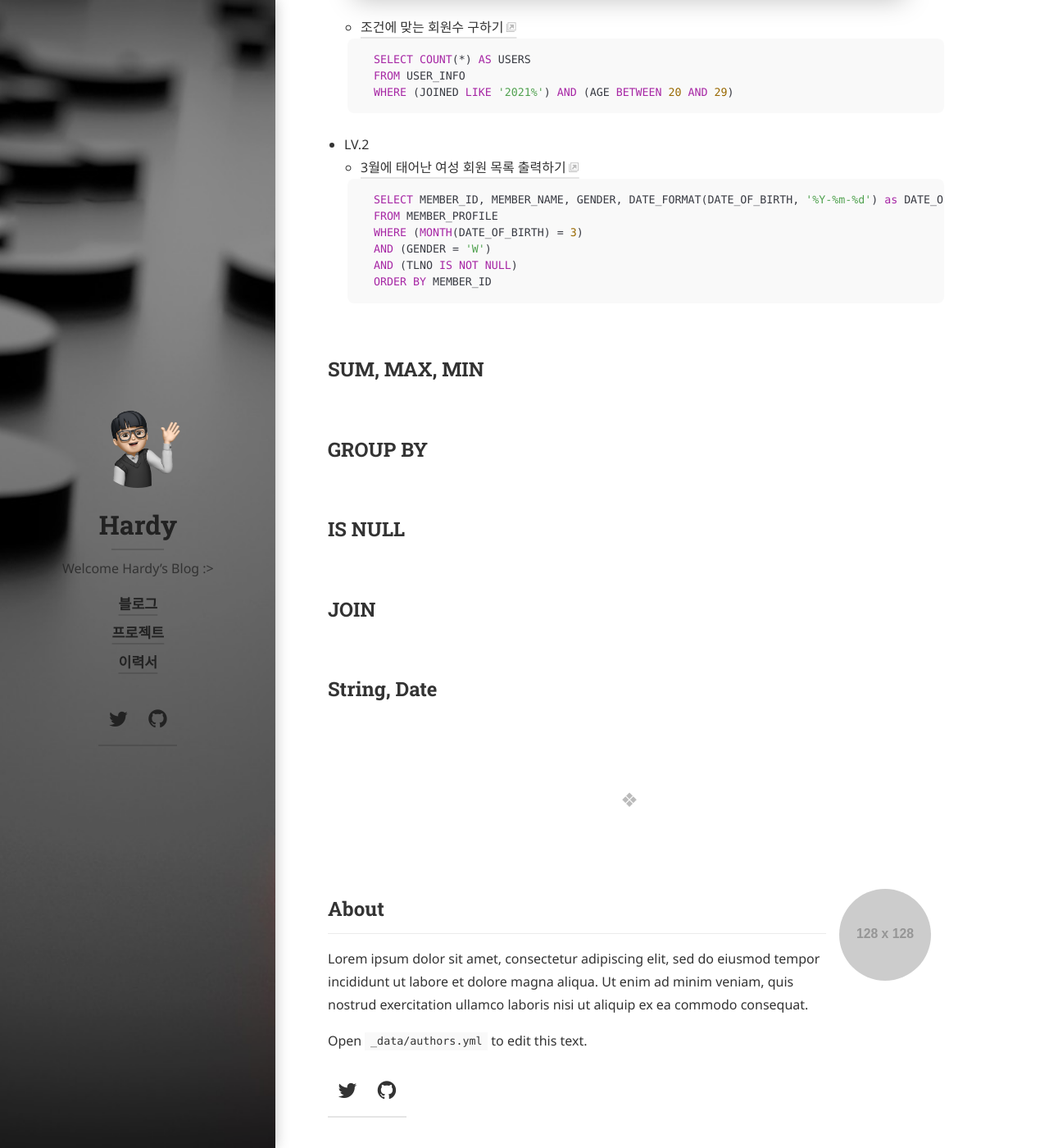
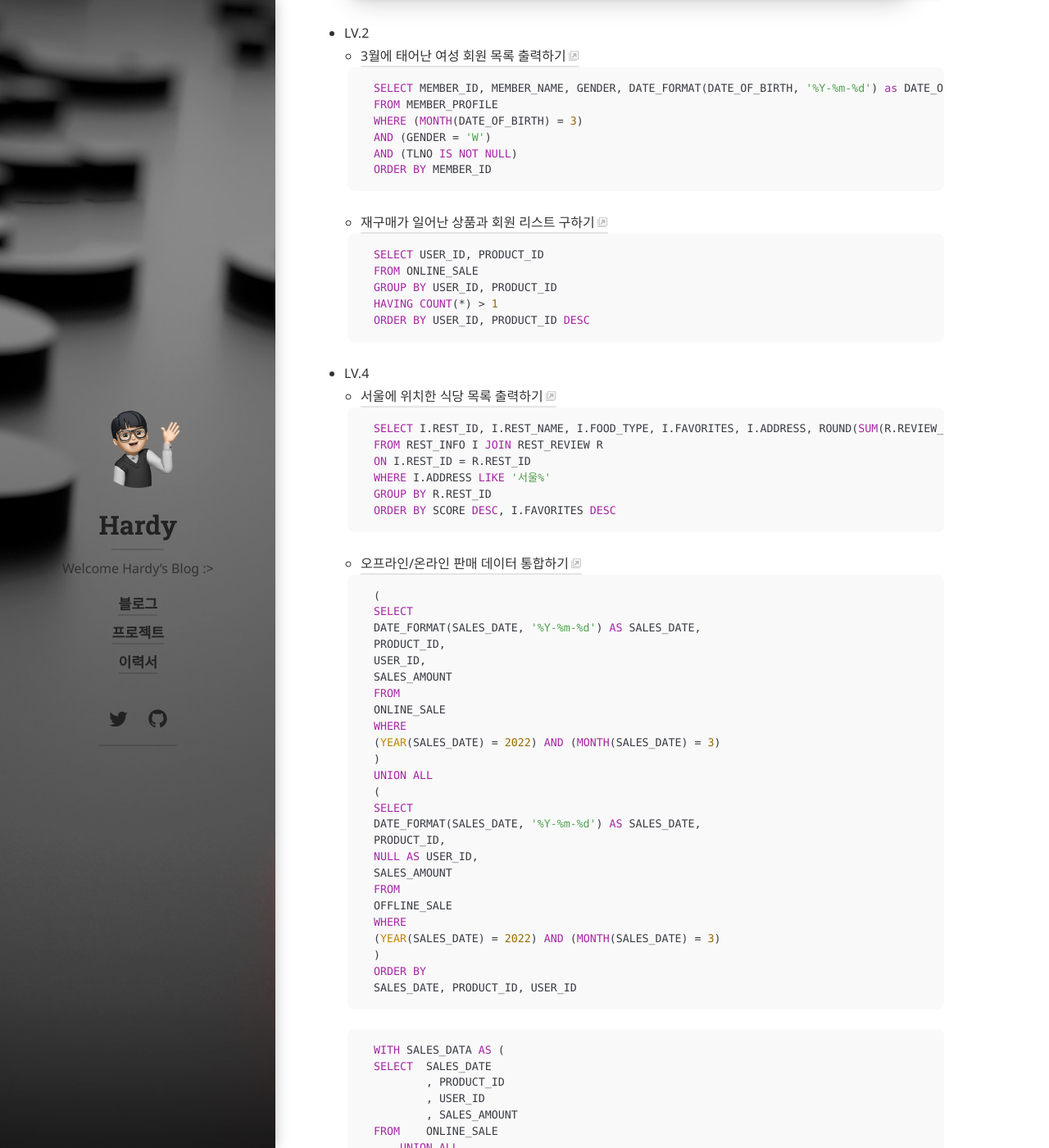
Before and after one commit to hardy716/hardy716.github.io, a Jekyll site: the page built from SQL/_posts/2023-04-17-프로그래머스-SQL-고득점-Kit.md, in a window 1280 px wide and 1400 px high, scrolled down 3443 px. Shown: the whole window at 82% size. Built offline with Jekyll 4.4.1, drawn with Linux system fonts in a browser that asks for light colours; cached includes are drawn as plain includes; nearby versions of some CDN libraries; some web fonts are replaced; library files that are not in the unit come from our copies; some of the changed text lies outside the part shown.

Commit message:
blog post

````diff
--- a/SQL/_posts/2023-04-17-프로그래머스-SQL-고득점-Kit.md
+++ b/SQL/_posts/2023-04-17-프로그래머스-SQL-고득점-Kit.md
@@ -12,9 +12,9 @@
 invert_sidebar: true
 ---
 
-# SQL 고득점 Kit
+# SQL 고득점 Kit - SELECT
 
-프로그래머스 스쿨 - 코딩테스트 연습 - SQL 고득점 Kit
+조건에 맞는 레코드를, 원하는 순서대로. 기본기를 처음부터 탄탄히 다져보세요.
 
 * toc
 {:toc}
@@ -133,18 +133,72 @@
         AND (TLNO IS NOT NULL)
     ORDER BY MEMBER_ID
     ```
+    - [재구매가 일어난 상품과 회원 리스트 구하기](https://school.programmers.co.kr/learn/courses/30/lessons/131536)
+    ```sql
+    SELECT USER_ID, PRODUCT_ID
+    FROM ONLINE_SALE
+    GROUP BY USER_ID, PRODUCT_ID
+    HAVING COUNT(*) > 1
+    ORDER BY USER_ID, PRODUCT_ID DESC
+    ```
 
-
-## SUM, MAX, MIN
-
-
-## GROUP BY
-
-
-## IS NULL
-
-
-## JOIN
-
-
-## String, Date
+- LV.4
+    - [서울에 위치한 식당 목록 출력하기](https://school.programmers.co.kr/learn/courses/30/lessons/131118)
+    ```sql
+    SELECT I.REST_ID, I.REST_NAME, I.FOOD_TYPE, I.FAVORITES, I.ADDRESS, ROUND(SUM(R.REVIEW_SCORE)/COUNT(*), 2) AS SCORE
+    FROM REST_INFO I JOIN REST_REVIEW R
+    ON I.REST_ID = R.REST_ID
+    WHERE I.ADDRESS LIKE '서울%'
+    GROUP BY R.REST_ID
+    ORDER BY SCORE DESC, I.FAVORITES DESC
+    ```
+    - [오프라인/온라인 판매 데이터 통합하기](https://school.programmers.co.kr/learn/courses/30/lessons/131537)
+    ```sql
+    (
+    SELECT
+        DATE_FORMAT(SALES_DATE, '%Y-%m-%d') AS SALES_DATE,
+        PRODUCT_ID,
+        USER_ID,
+        SALES_AMOUNT
+    FROM
+        ONLINE_SALE
+    WHERE
+        (YEAR(SALES_DATE) = 2022) AND (MONTH(SALES_DATE) = 3)
+    )
+    UNION ALL
+    (
+    SELECT
+        DATE_FORMAT(SALES_DATE, '%Y-%m-%d') AS SALES_DATE,
+        PRODUCT_ID,
+        NULL AS USER_ID,
+        SALES_AMOUNT
+    FROM
+        OFFLINE_SALE
+    WHERE
+        (YEAR(SALES_DATE) = 2022) AND (MONTH(SALES_DATE) = 3)
+    )
+    ORDER BY
+        SALES_DATE, PRODUCT_ID, USER_ID
+    ```
+    ```sql
+    WITH SALES_DATA AS (
+        SELECT  SALES_DATE
+                , PRODUCT_ID
+                , USER_ID
+                , SALES_AMOUNT
+        FROM    ONLINE_SALE
+            UNION ALL
+        SELECT  SALES_DATE
+                , PRODUCT_ID
+                , NULL AS USER_ID
+                , SALES_AMOUNT
+        FROM    OFFLINE_SALE
+    )
+    SELECT  DATE_FORMAT(SALES_DATE, '%Y-%m-%d') AS SALES_DATE
+            , PRODUCT_ID
+            , USER_ID
+            , SALES_AMOUNT
+    FROM    SALES_DATA
+    WHERE    (YEAR(SALES_DATE) = 2022) AND (MONTH(SALES_DATE) = 3)
+    ORDER BY    SALES_DATE ASC, PRODUCT_ID ASC, USER_ID ASC
+    ```
````
